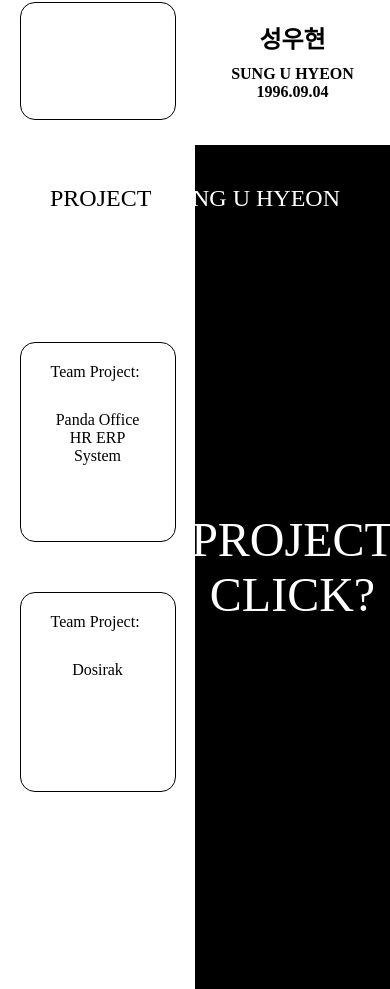
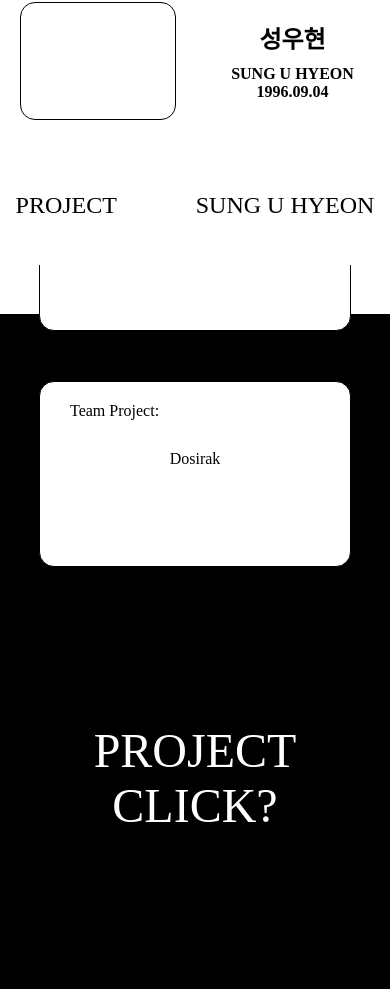
Before and after one commit to sunguh0904/sunguh0904.github.io, a React (Create React App) app: page / in a window 390 px wide. Shown: the part 1543-2532 px from the top of the page. Built offline with nearby package versions, Linux system fonts and the light colour scheme.

Commit message:
#24 feat 프로젝트 모바일 페이지 미디어 쿼리 css 생성

```diff
--- a/src/css/projcet.css
+++ b/src/css/projcet.css
@@ -123,27 +123,51 @@
 /* header =================================================================================================================================== */
 .project-header {
     display: flex;
-    justify-content: space-between;
     position: absolute;
-    top: 0;
-    left: 0;
     z-index: 3;
     width: 100%;
     background: linear-gradient(90deg, #fff 50%, #000 50%);
     height: 120px;
-}
-
-.project-header div {
-    margin-top: 40px;
-    font-size: 24px;
+    font-size: 1.5em;
+    justify-content: space-between;
+    align-items: center;
 }
 
 .project-header-current-page {
-    margin-left: 50px;
+    margin-left: 4%;
     color: #000;
 }
 
 .project-header-name {
-    margin-right: 50px;
+    margin-right: 4%;
     color: #fff;
 }
+
+/* mobile =================================================================================================================================== */
+@media (max-width: 768px) {
+    .project-header {
+        background: #fff
+    }
+
+    .project-content {
+        display: block;
+    }
+
+    .project-header-name {
+        color: #000;
+    }
+
+    .project-content {
+        background: linear-gradient(0deg, #000 80%, #fff 20%);
+    }
+
+    .project-list {
+        width: 100%;
+        height: 50vh;
+    }
+
+    .project-view {
+        width: 100%;
+        height: 50vh;
+    }
+}
```
